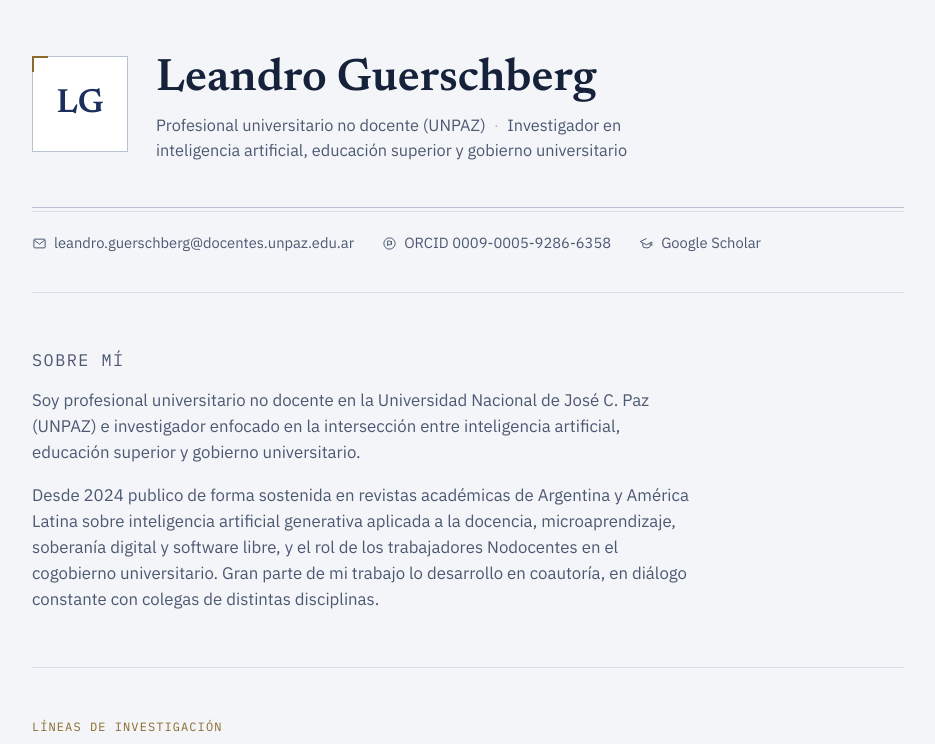
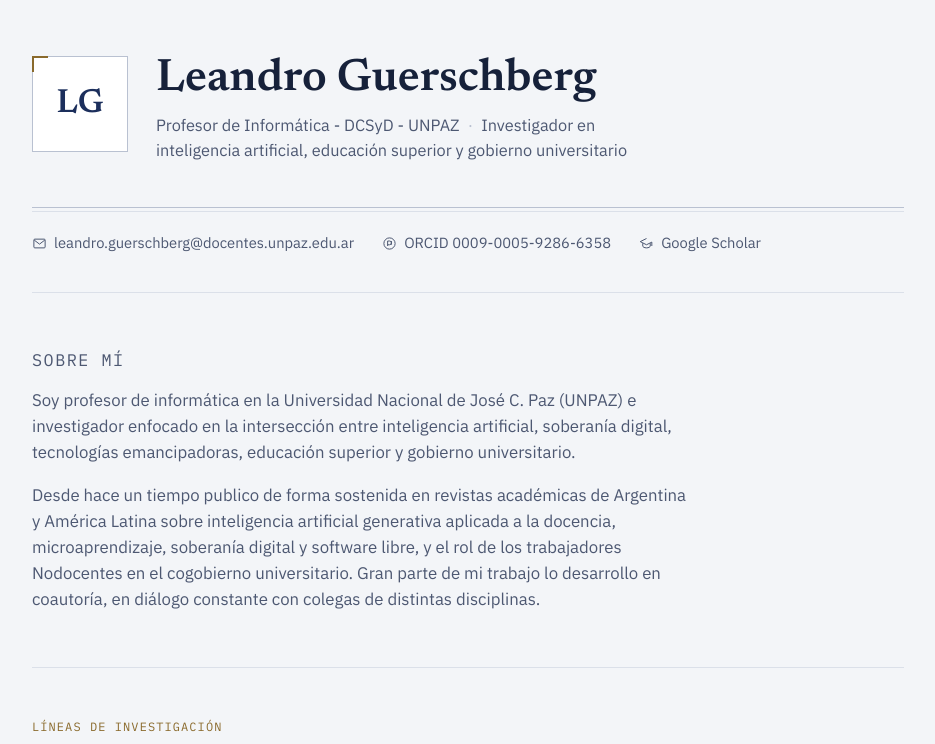
Before and after one commit to lguer2022/miperfil, a plain HTML site: page index.html in a window 1280 px wide. Shown: the top 744 px of the page, without its empty margins (172-1107 px from the left). Drawn offline with Linux system fonts and the light colour scheme.

Commit message:
Update title and biography in index.

```diff
--- a/index(1).html
+++ b/index.html
@@ -1,5 +1,5 @@
 <!doctype html><html><head><meta charset=utf8><meta name=viewport content="width=device-width,initial-scale=1"><style>:root{color-scheme:light}body{margin:0;padding:0;font:14px -apple-system,BlinkMacSystemFont,sans-serif;background:#faf9f5;color:#141413}img{max-width:100%}[hidden]:not([hidden=until-found i]){display:none!important}</style></head><body>
-<title>Leandro Guerschberg</title>
+<title>Mg. Lic. Prof. Leandro Guerschberg - Pagina de Perfil Profesional</title>
 <link rel="preconnect" href="https://fonts.googleapis.com">
 <link rel="preconnect" href="https://fonts.gstatic.com" crossorigin>
 <link rel="stylesheet" href="https://fonts.googleapis.com/css2?family=Newsreader:ital,opsz,wght@0,6..72,400;0,6..72,500;0,6..72,600;1,6..72,500&family=IBM+Plex+Sans:wght@400;500;600&family=IBM+Plex+Mono:wght@400;500&display=swap">
@@ -394,7 +394,7 @@
     <div class="monogram" aria-hidden="true">LG</div>
     <div class="masthead-id">
       <h1 class="name">Leandro Guerschberg</h1>
-      <p class="role">Profesional universitario no docente (UNPAZ)<span class="sep">·</span>Investigador en inteligencia artificial, educación superior y gobierno universitario</p>
+      <p class="role">Profesor de Informática - DCSyD - UNPAZ<span class="sep">·</span>Investigador en inteligencia artificial, educación superior y gobierno universitario</p>
     </div>
   </div>
   <div class="rule-double" aria-hidden="true"><span></span><span></span></div>
@@ -417,8 +417,8 @@
 <div class="wrap">
   <section id="bio">
     <p class="eyebrow">Sobre mí</p>
-    <p>Soy profesional universitario no docente en la Universidad Nacional de José C. Paz (UNPAZ) e investigador enfocado en la intersección entre inteligencia artificial, educación superior y gobierno universitario.</p>
-    <p>Desde 2024 publico de forma sostenida en revistas académicas de Argentina y América Latina sobre inteligencia artificial generativa aplicada a la docencia, microaprendizaje, soberanía digital y software libre, y el rol de los trabajadores Nodocentes en el cogobierno universitario. Gran parte de mi trabajo lo desarrollo en coautoría, en diálogo constante con colegas de distintas disciplinas.</p>
+    <p>Soy profesor de informática en la Universidad Nacional de José C. Paz (UNPAZ) e investigador enfocado en la intersección entre inteligencia artificial, soberanía digital, tecnologías emancipadoras, educación superior y gobierno universitario.</p>
+    <p>Desde hace un tiempo publico de forma sostenida en revistas académicas de Argentina y América Latina sobre inteligencia artificial generativa aplicada a la docencia, microaprendizaje, soberanía digital y software libre, y el rol de los trabajadores Nodocentes en el cogobierno universitario. Gran parte de mi trabajo lo desarrollo en coautoría, en diálogo constante con colegas de distintas disciplinas.</p>
   </section>
 
   <section id="lineas">
```
